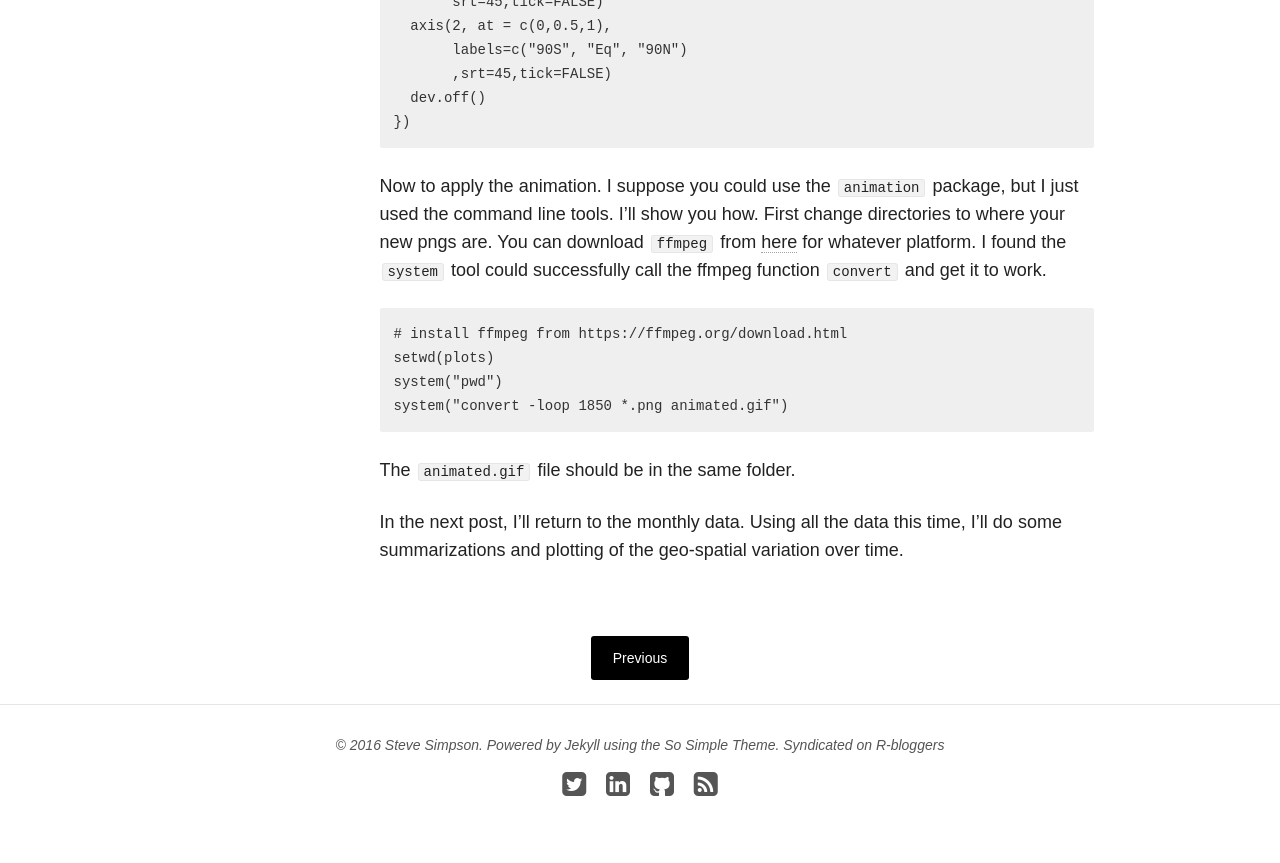
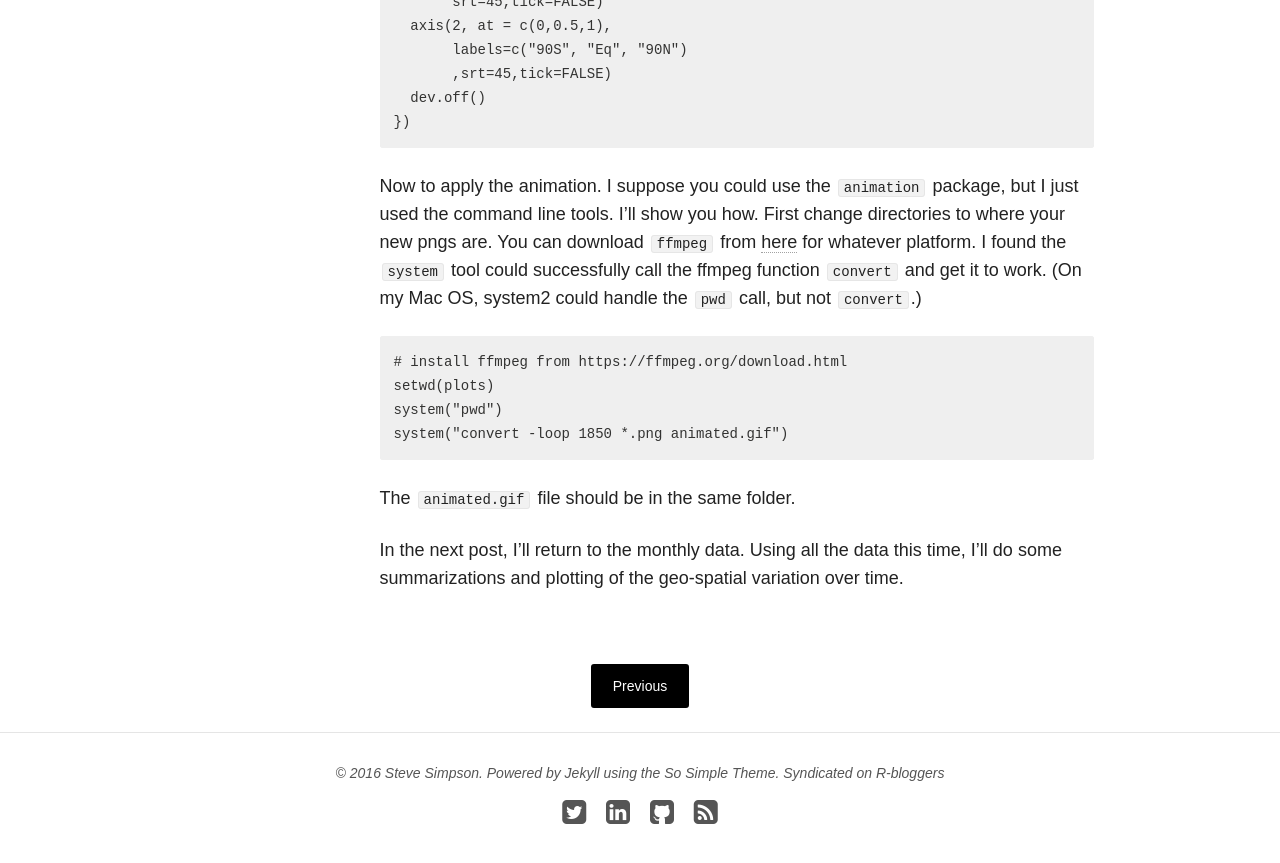
Before and after one commit to data-steve/data-steve.github.io, a Jekyll site: the page built from _posts/2016-10-14-glob-temp-data-pt1.md, in a window 1280 px wide and 900 px high, scrolled down 4625 px. Shown: the top 863 px of the window. Built offline with Jekyll 4.4.1, drawn with Linux system fonts in a browser that asks for light colours; nearby versions of some CDN libraries; comment, search, counter and statistics services are not loaded.

Commit message:
glob temp 1

```diff
--- a/_posts/2016-10-14-glob-temp-data-pt1.md
+++ b/_posts/2016-10-14-glob-temp-data-pt1.md
@@ -121,7 +121,7 @@ Since the data is one big numerical matrix, plotting in base R using `image` see
       dev.off()
     })
 
-Now to apply the animation. I suppose you could use the `animation` package, but I just used the command line tools. I'll show you how. First change directories to where your new pngs are. You can download `ffmpeg` from [here](https://ffmpeg.org/download.html) for whatever platform. I found the `system` tool could successfully call the ffmpeg function `convert` and get it to work.
+Now to apply the animation. I suppose you could use the `animation` package, but I just used the command line tools. I'll show you how. First change directories to where your new pngs are. You can download `ffmpeg` from [here](https://ffmpeg.org/download.html) for whatever platform. I found the `system` tool could successfully call the ffmpeg function `convert` and get it to work. (On my Mac OS, system2 could handle the `pwd` call, but not `convert`.)
 
     # install ffmpeg from https://ffmpeg.org/download.html
     setwd(plots)
```
